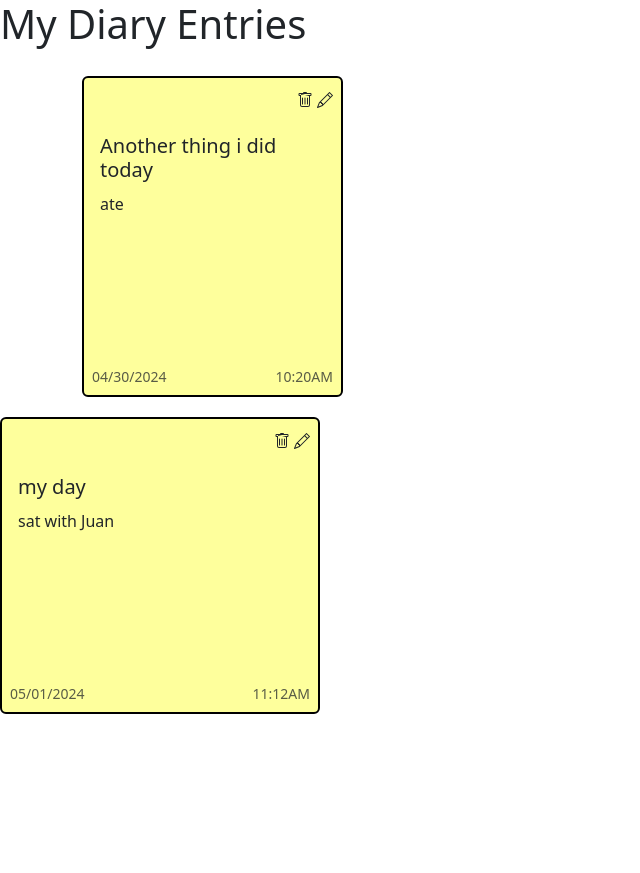
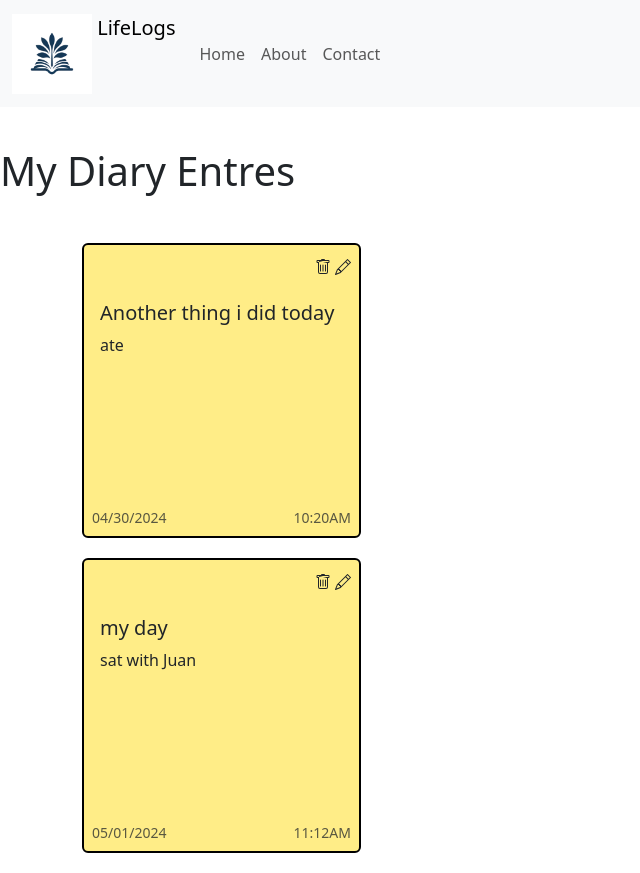
Before and after one commit to DanielGonzalezGil/Adv-Web-Dev-Final-Project, a Django app: template mydiary/Diary/templates/home.html in a window 1280 px wide. Shown: the whole page, without its empty margins (0-640 px from the left). Before the commit the page ends 714 px from the top, so only its background shows below. Run offline with Django 4.2, Linux system fonts and the light colour scheme; the template is opened without the code that fills it: values that come from a table or form of the project are taken from there, others are empty; data comes from the database, SQL or seed files in the repository; both versions use the stored data as it was after the commit.

Commit message:
views were implemented, pictures show up in html

```diff
--- a/mydiary/Diary/models.py
+++ b/mydiary/Diary/models.py
@@ -1,9 +1,10 @@
 from django.db import models
 from django.contrib.auth.models import User
 
-# Database layout for the Diary app
+# Database schema for the Diary app
 
 
+# maybe add a PK?
 class DiaryEntry(models.Model):
     created_by = models.ForeignKey(
         User, on_delete=models.CASCADE, related_name="diary_entries"
--- a/mydiary/Diary/templates/home.html
+++ b/mydiary/Diary/templates/home.html
@@ -1,43 +1,68 @@
 {% load static %}
-
 <!DOCTYPE html>
+{% block content %}
 <html lang="en">
 <head>
     <meta charset="UTF-8">
     <meta name="viewport" content="width=device-width, initial-scale=1.0">
     <link rel="stylesheet" href="{% static 'Diary/css/styles.css' %}">
-    <link href="https://cdn.jsdelivr.net/npm/bootstrap@5.3.3/dist/css/bootstrap.min.css" rel="stylesheet" integrity="sha384-QWTKZyjpPEjISv5WaRU9OFeRpok6YctnYmDr5pNlyT2bRjXh0JMhjY6hW+ALEwIH" crossorigin="anonymous">
-
-
+    <link href="https://cdn.jsdelivr.net/npm/bootstrap@5.3.3/dist/css/bootstrap.min.css" rel="stylesheet">
     <title>Home Page</title>
 </head>
 <body class="body">
-    <h1 style="padding-bottom: 20px">My Diary Entries</h1>
+    <!-- Navbar -->
+<nav class="navbar navbar-expand-lg navbar-light bg-light">
+    <div class="container-fluid">
+        <a class="navbar-brand" href="#">
+            <img src="{% static '../static/LifeLogsLogo.jpeg' %}" alt="my image" width="80" height="80" class="d-inline-block align-text-top">
+            LifeLogs
+        </a>
+        <button class="navbar-toggler" type="button" data-bs-toggle="collapse" data-bs-target="#navbarNav" aria-controls="navbarNav" aria-expanded="false" aria-label="Toggle navigation">
+            <span class="navbar-toggler-icon"></span>
+        </button>
+        <div class="collapse navbar-collapse" id="navbarNav">
+            <ul class="navbar-nav">
+                <li class="nav-item">
+                    <a class="nav-link" href="../">Home</a>
+                </li>
+                <li class="nav-item">
+                    <a class="nav-link" href="#">About</a>
+                </li>
+                <li class="nav-item">
+                    <a class="nav-link" href="#">Contact</a>
+                </li>
+            </ul>
+        </div>
+    </div>
+</nav>
 
+        <!-- Navbar content -->
+    </nav>
+
+    <!-- Body Content -->
+    <h1 style="padding-bottom: 40px; padding-top:40px;">My Diary Entres</h1>
     <div class="container">
-        <div class="row justify-content-start">
-            {% for entry in diary_entries  %}
+        {% for entry in diary_entries %}
         <div class="col-md-6 col-md-4 col-lg-3">
-                <div class="card border border-black border border-2" style="width: 100%; margin-bottom: 20px; background-color: #feff9c;">
+            <div class="card border border-black border border-2" style="width: 100%; margin-bottom: 20px; background-color: #ffed87;">
                 <div class="card-header text-end bg-transparent border-0" style="padding: 0.5rem;">
-                        {% comment %} Trash Icon {% endcomment %}
-                        <svg xmlns="http://www.w3.org/2000/svg" width="16" height="16" fill="currentColor" class="bi bi-trash" viewBox="0 0 16 16">
+
+                    <!-- Trash Icon -->
+                    <svg xmlns="http://www.w3.org/2000/svg" width="16" height="16" fill="currentColor" class="bi bi-trash" viewBox="0 0 16 16" onclick="handleDelete()">
                         <path d="M5.5 5.5A.5.5 0 0 1 6 6v6a.5.5 0 0 1-1 0V6a.5.5 0 0 1 .5-.5m2.5 0a.5.5 0 0 1 .5.5v6a.5.5 0 0 1-1 0V6a.5.5 0 0 1 .5-.5m3 .5a.5.5 0 0 0-1 0v6a.5.5 0 0 0 1 0z"/>
                         <path d="M14.5 3a1 1 0 0 1-1 1H13v9a2 2 0 0 1-2 2H5a2 2 0 0 1-2-2V4h-.5a1 1 0 0 1-1-1V2a1 1 0 0 1 1-1H6a1 1 0 0 1 1-1h2a1 1 0 0 1 1 1h3.5a1 1 0 0 1 1 1zM4.118 2 4 4.059V13a1 1 0 0 0 1 1h6a1 1 0 0 0 1-1V4.059L11.882 4zM2.5 3h11V2h-11z"/>
                     </svg>
-                        {% comment %} pencil Icon {% endcomment %}
+
+                    <!-- Pencil Icon -->
                     <svg xmlns="http://www.w3.org/2000/svg" width="16" height="16" fill="currentColor" class="bi bi-pencil" viewBox="0 0 16 16">
                         <path d="M12.146.146a.5.5 0 0 1 .708 0l3 3a.5.5 0 0 1 0 .708l-10 10a.5.5 0 0 1-.168.11l-5 2a.5.5 0 0 1-.65-.65l2-5a.5.5 0 0 1 .11-.168zM11.207 2.5 13.5 4.793 14.793 3.5 12.5 1.207zm1.586 3L10.5 3.207 4 9.707V10h.5a.5.5 0 0 1 .5.5v.5h.5a.5.5 0 0 1 .5.5v.5h.293zm-9.761 5.175-.106.106-1.528 3.821 3.821-1.528.106-.106A.5.5 0 0 1 5 12.5V12h-.5a.5.5 0 0 1-.5-.5V11h-.5a.5.5 0 0 1-.468-.325"/>
                     </svg>
+
                 </div>
-
                 <div class="card-body text-start">
                     <h5>{{ entry.title }}</h5>
-                        <div style="margin-top: 10px;">
                     <p class="card-text" style="min-height: 150px;">{{ entry.content }}</p>
                 </div>
-                    </div>
-
                 <div class="card-footer text-end bg-transparent border-0" style="padding: 0.5rem;">
                     <div class="d-flex justify-content-between">
                         <small class="text-muted">{{ entry.created_on|date:"m/d/Y" }}</small>
@@ -46,9 +71,15 @@
                 </div>
             </div>
         </div>
+        {% endfor %}
     </div>
-        </div>
-    </div>
-    {% endfor %}
+    <script>
+        document.querySelectorAll('bi bi-trash').forEach(item => {
+            item.addEventListener('click', function() {
+                alert('Trash icon has been clicked!');
+            });
+        });
+    </script>
 </body>
 </html>
+{% endblock %}
--- a/mydiary/Diary/urls.py
+++ b/mydiary/Diary/urls.py
@@ -1,7 +1,9 @@
 from django.urls import path
 from . import views
-from django.contrib.auth import views as auth_views
+
 
 urlpatterns = [
-    path("", views.base, name="base"),
+    path("home/", views.home, name="home"),  # This one works
+    path("register/", views.register, name="register"),  # This one does not work
+    path("login/", views.login, name="login"),  # this one does not work
 ]
```
Also changed, not shown: mydiary/Diary/templates/login.html (+4 -46 lines), mydiary/Diary/templates/logout_view.html (deleted, +0 -13 lines), mydiary/Diary/templates/register.html (+6 -7 lines), mydiary/Diary/views.py (+11 -7 lines), mydiary/mydiary/settings.py (+18 -7 lines), mydiary/Diary/static/LifeLogsLogo.jpeg (added), mydiary/Diary/static/LifeLogsLogo.png (added), mydiary/db.sqlite3, 3 other files. Lines whose indentation alone changed are shown as unchanged.
